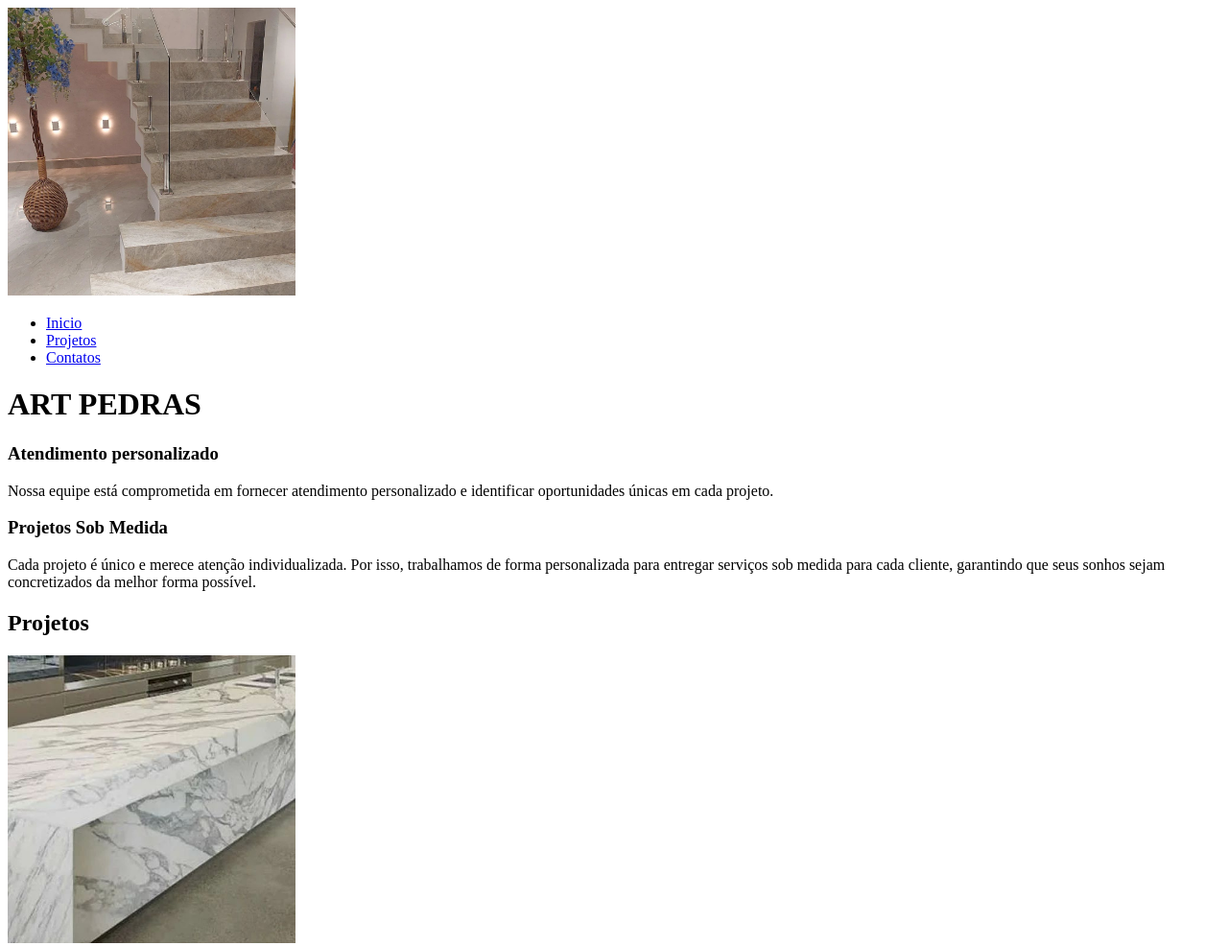
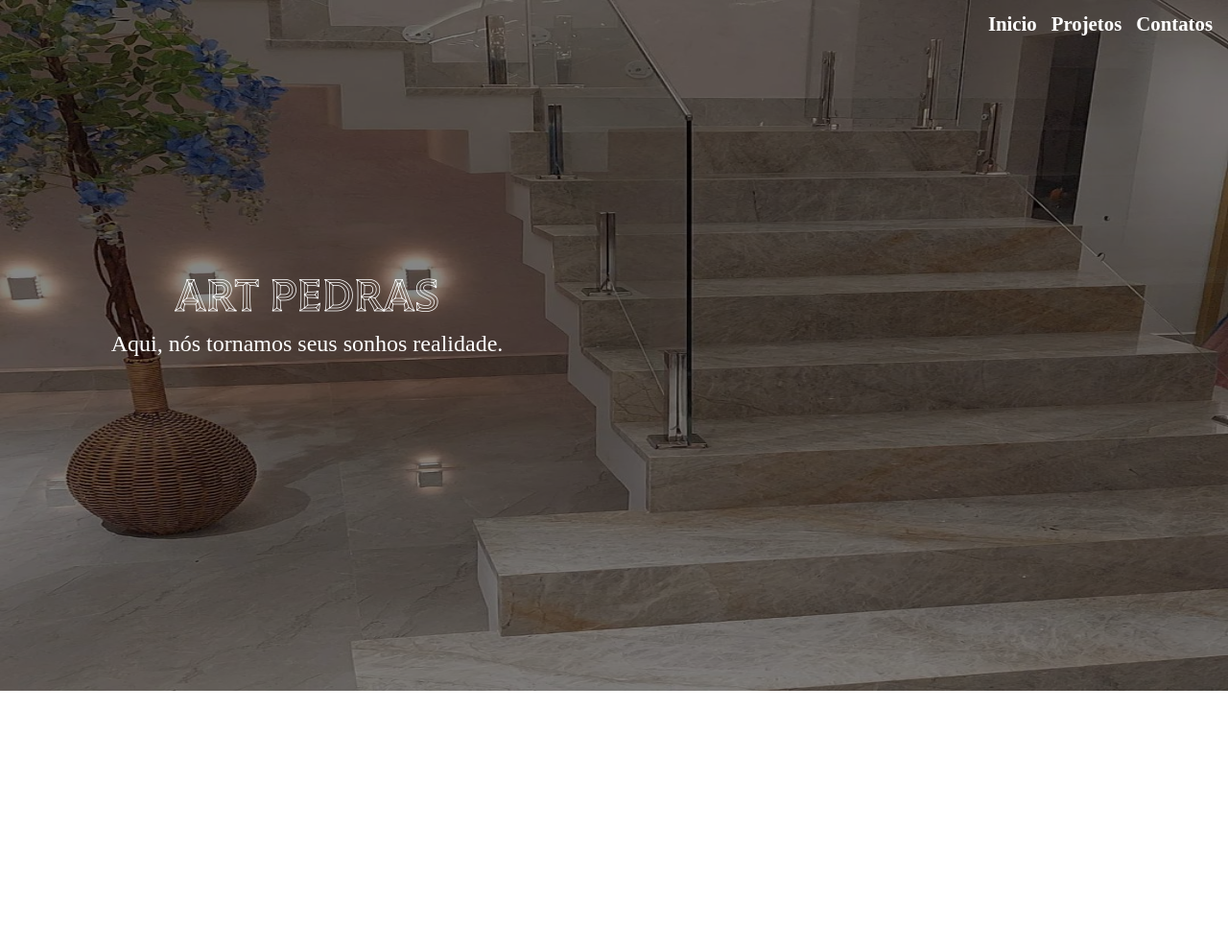
Before and after one commit to leonardofx1/ArtPedras, a plain HTML site: page index.html in a window 1280 px wide. Shown: the top 986 px of the page at 96% size. Drawn offline with nearby package versions, Linux system fonts and the light colour scheme.

Commit message:
'style header'

```diff
--- /dev/null
+++ b/assets/style/__cabecalho.scss
@@ -0,0 +1,65 @@
+
+@font-face {
+    src: url('../font/TiltPrism-Regular.ttf');
+    font-family: 'Tilt Prism';
+    font-weight: bold;
+}
+.container__cabecalho{
+    height: 90vh;
+    width: 100%;
+    margin-bottom: 20rem;
+    &::after {
+        content: '';
+        display: block;
+        height: 90vh;
+        width: 100%;
+        position: absolute;
+        background-color: rgba(0, 0, 0, 0.477);
+        top:0;
+        z-index:-1;
+    }
+}
+.cabecalho__img {
+    position: absolute;
+    z-index: -2;
+    width: 100%;
+    height: 90vh;
+}
+
+.cabecalho__nav {
+width: 100%;
+display: flex;
+justify-content: flex-end;
+align-items: center;
+height: 50px;
+position: fixed;
+padding: 1rem;
+ul {
+    display: flex;
+    li a {
+        margin: 0 0  0 15px;
+        color: white;
+        font-size: 1.3rem;
+        font-weight: bold;
+    }
+}
+}
+.container__titulo {
+    height: 90%;
+    width: 50%;
+    display: flex;
+    align-items: center;
+    justify-content: center;
+    flex-direction: column;
+    padding: 1rem;
+    h1 {
+        color: white;
+        font-family:'Tilt Prism';
+        font-size: 3rem;
+    }
+    p {
+        margin-top: .5rem;
+        font-size: 1.5rem;
+        color:white;
+    }
+}
--- /dev/null
+++ b/assets/style/style.scss
@@ -0,0 +1,9 @@
+* {
+    margin: 0;
+    padding: 0;
+    box-sizing: border-box;
+    list-style: none;
+    text-decoration: none;
+}
+
+@import "./_cabecalho";
--- a/index.html
+++ b/index.html
@@ -5,27 +5,27 @@
     <meta http-equiv="X-UA-Compatible" content="IE=edge">
     <meta name="viewport" content="width=device-width, initial-scale=1.0">
     <link rel="stylesheet" href="https://fonts.googleapis.com/css2?family=Material+Symbols+Outlined:opsz,wght,FILL,GRAD@20..48,100..700,0..1,-50..200" />
+    <link rel="stylesheet" href="assets/style/style.css">
     <title>ART Pedras</title>
 </head>
-<style>
-    img {
-        width: 300px;
-    }
-</style>
 <body>
 <Header>
- <img src="assets/img/projeto_escada.webp" alt="projeto escada">
+ <div class="container__cabecalho">
+     <img class="cabecalho__img" src="assets/img/projeto_escada.webp" alt="projeto escada">
+        <nav class="cabecalho__nav">
+            <ul class="cabecalho__links">
+                <li> <a href="#inicio">Inicio</a></li>
+                <li><a href="projetos">Projetos</a></li>
+                <li><a href="contatos">Contatos</a></li>
+            </ul>
+        </nav>
 
-    <nav>
-        <ul>
-            <li> <a href="#inicio">Inicio</a></li>
-            <li><a href="projetos">Projetos</a></li>
-            <li><a href="contatos">Contatos</a></li>
-        </ul>
-    </nav>
+           <div class="container__titulo">
+               <h1>ART PEDRAS</h1>
+               <p class="animação">Aqui, nós tornamos seus sonhos realidade.</p>
+           </div>
 
-       <h1>ART PEDRAS</h1>
-    </section>
+ </div>
 </Header>
 <main>
     <section>
```
Also changed, not shown: assets/font/TiltPrism-Regular.ttf (added), assets/style/style.css (added), 1 other file.
